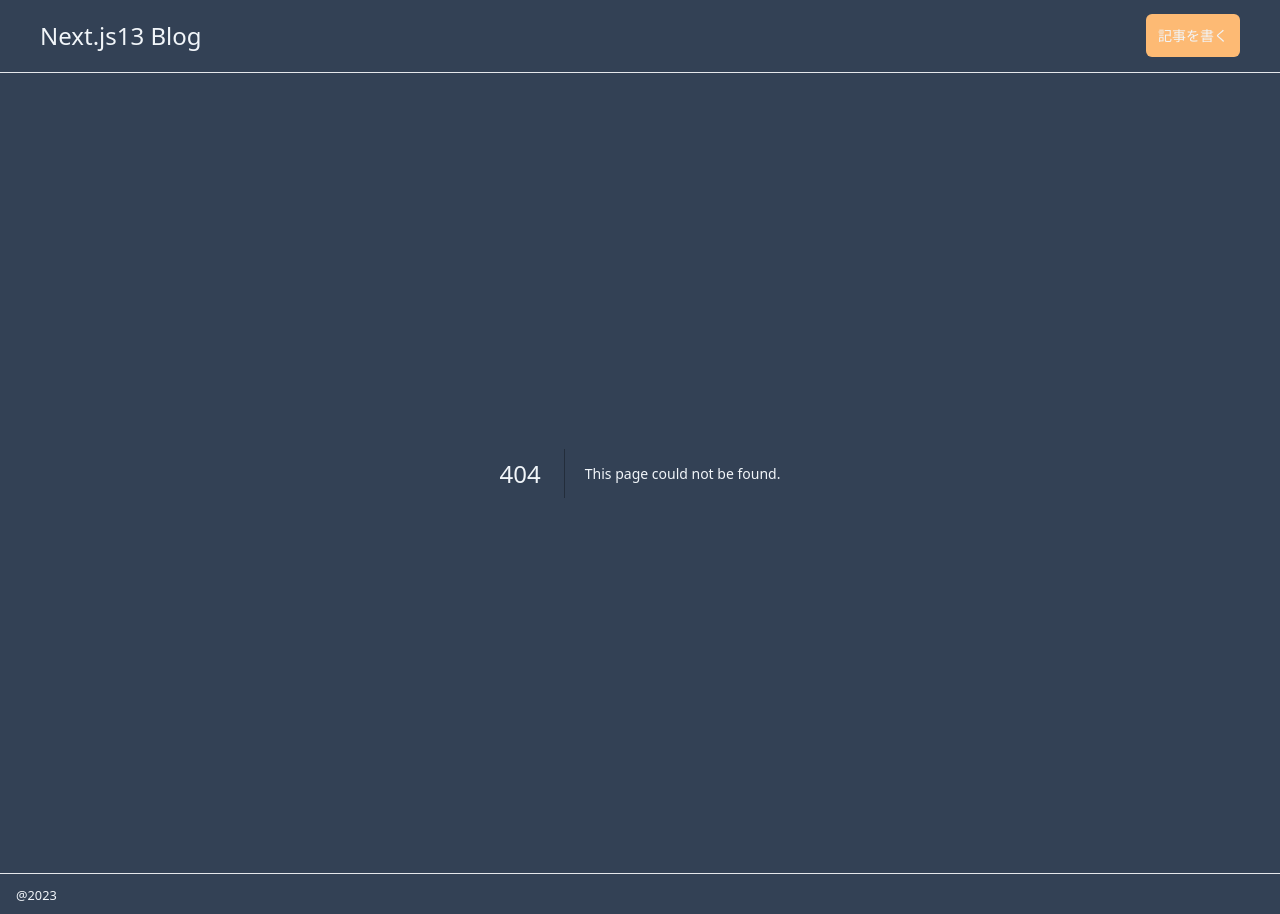
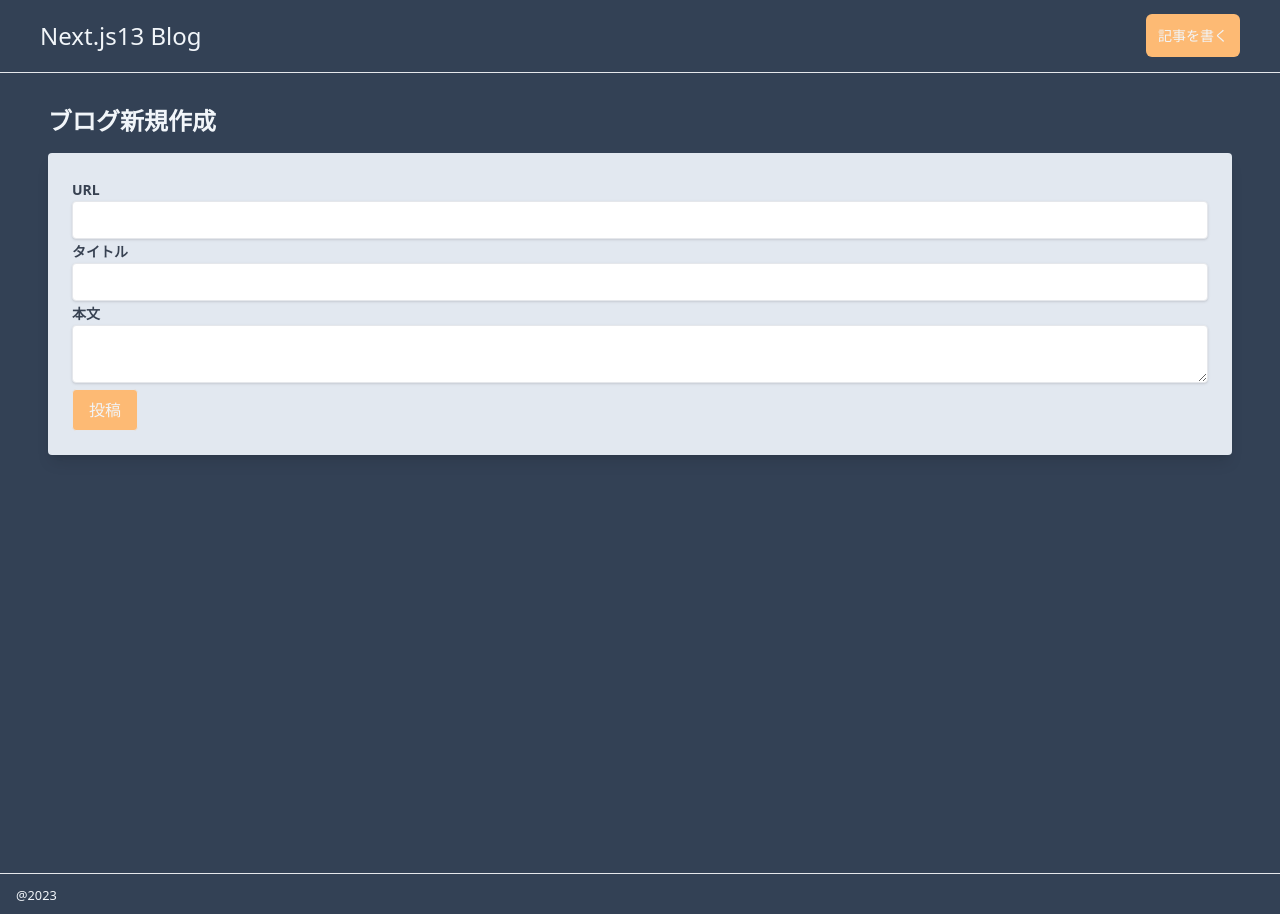
Before and after one commit to mskk3215/next.js13-tailwindcss-udemy-blog, a Next.js app: page /articles/new in a window 1280 px wide. Before the commit this address had no page. Built offline with nearby package versions, Linux system fonts and the light colour scheme.

Commit message:
feat:"CreateBlogPage" add

```diff
--- /dev/null
+++ b/src/app/articles/new/page.tsx
@@ -0,0 +1,39 @@
+import React from "react";
+
+const CreateBlogPage = () => {
+  return (
+    <div className="min-h-screen py-8 px-4 md:px-12">
+      <h2 className="text-2xl font-bold mb-4">ブログ新規作成</h2>
+      <form className="bg-slate-200 p-6 rounded shadow-lg">
+        <div>
+          <label className="text-gray-700 text-sm font-bold mb-2">URL</label>
+          <input
+            type="text"
+            className="shadow border rounded w-full py-2 px-3 text-gray-700 leading-tight focus:outline-none"
+          ></input>
+        </div>
+        <div>
+          <label className="text-gray-700 text-sm font-bold mb-2">
+            タイトル
+          </label>
+          <input
+            type="text"
+            className="shadow border rounded w-full py-2 px-3 text-gray-700 leading-tight focus:outline-none"
+          ></input>
+        </div>
+        <div>
+          <label className="text-gray-700 text-sm font-bold mb-2">本文</label>
+          <textarea className="shadow border rounded w-full py-2 px-3 text-gray-700 leading-tight focus:outline-none"></textarea>
+        </div>
+        <button
+          type="submit"
+          className="py-2 px-4 border rounded bg-orange-300"
+        >
+          投稿
+        </button>
+      </form>
+    </div>
+  );
+};
+
+export default CreateBlogPage;
```
